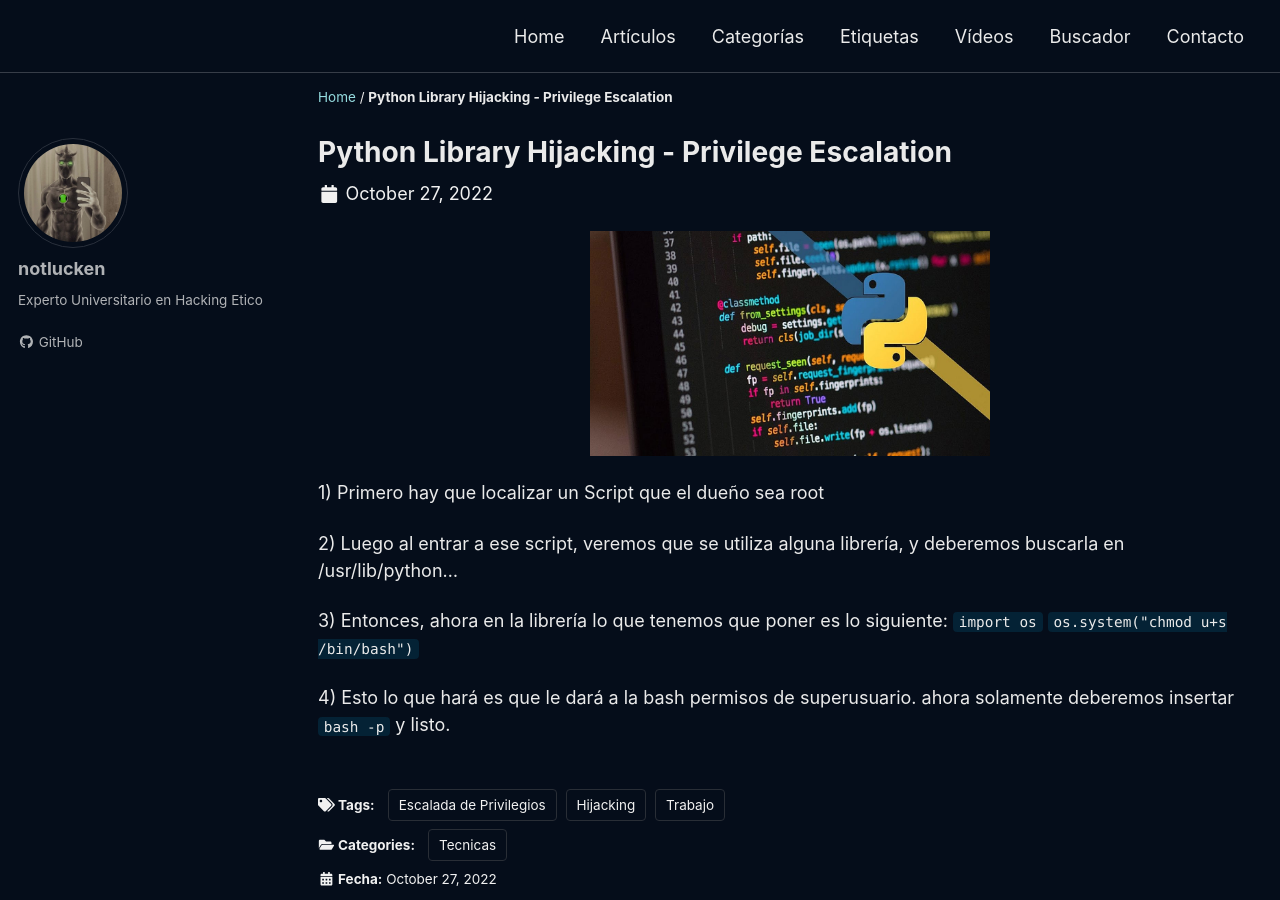
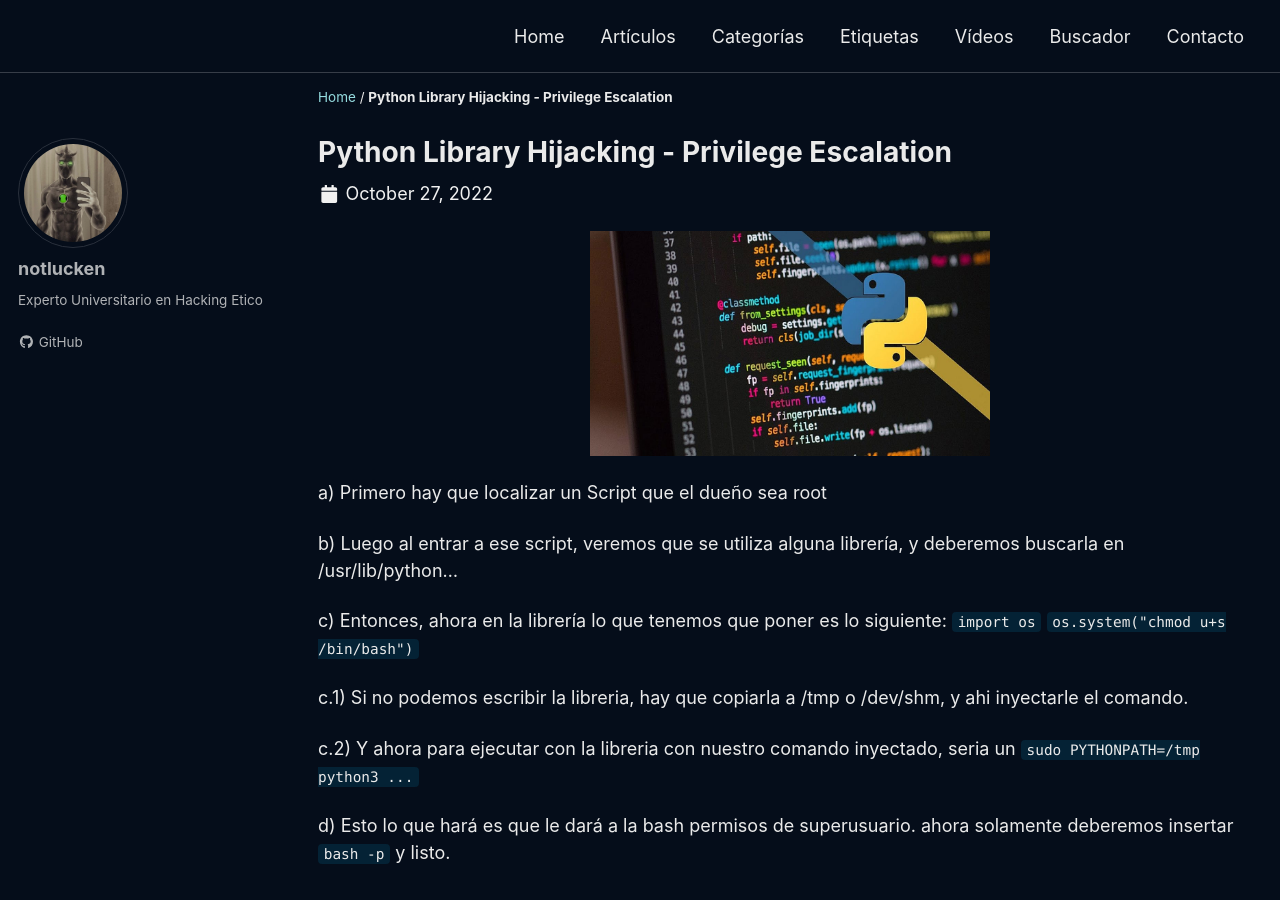
Before and after one commit to notlucken/notlucken.github.io, a Jekyll site: the page built from _posts/2022-10-28-python-library-privilege-escalation.md, in a window 1280 px wide and 900 px high. Built offline with Jekyll 4.4.1, drawn with Linux system fonts in a browser that asks for light colours; cached includes are drawn as plain includes; a script that is not in the unit is left out.

Commit message:
added 2nd method pythonH

```diff
--- a/_posts/2022-10-28-python-library-privilege-escalation.md
+++ b/_posts/2022-10-28-python-library-privilege-escalation.md
@@ -18,13 +18,18 @@ tags:
 <p align="center">
 <img src="/assets/images/pythonLibrary/logo.jpg" width="400">
 </p>
-1) Primero hay que localizar un Script que el dueño sea root
 
-2) Luego al entrar a ese script, veremos que se utiliza alguna librería, y deberemos buscarla en /usr/lib/python...
+a) Primero hay que localizar un Script que el dueño sea root
 
-3) Entonces, ahora en la librería lo que tenemos que poner es lo siguiente:
+b) Luego al entrar a ese script, veremos que se utiliza alguna librería, y deberemos buscarla en /usr/lib/python...
+
+c) Entonces, ahora en la librería lo que tenemos que poner es lo siguiente:
 ``import os``
 ``os.system("chmod u+s /bin/bash")``
 
-4) Esto lo que hará es que le dará a la bash permisos de superusuario.
+  c.1) Si no podemos escribir la libreria, hay que copiarla a /tmp o /dev/shm, y ahi inyectarle el comando.
+
+  c.2) Y ahora para ejecutar con la libreria con nuestro comando inyectado, seria un `sudo PYTHONPATH=/tmp python3 ...`
+
+d) Esto lo que hará es que le dará a la bash permisos de superusuario.
 ahora solamente deberemos insertar ``bash -p`` y listo.
```
Also changed, not shown: assets/images/pythonLibrary/gohugo-default-sample-hero-image.jpg (added).
